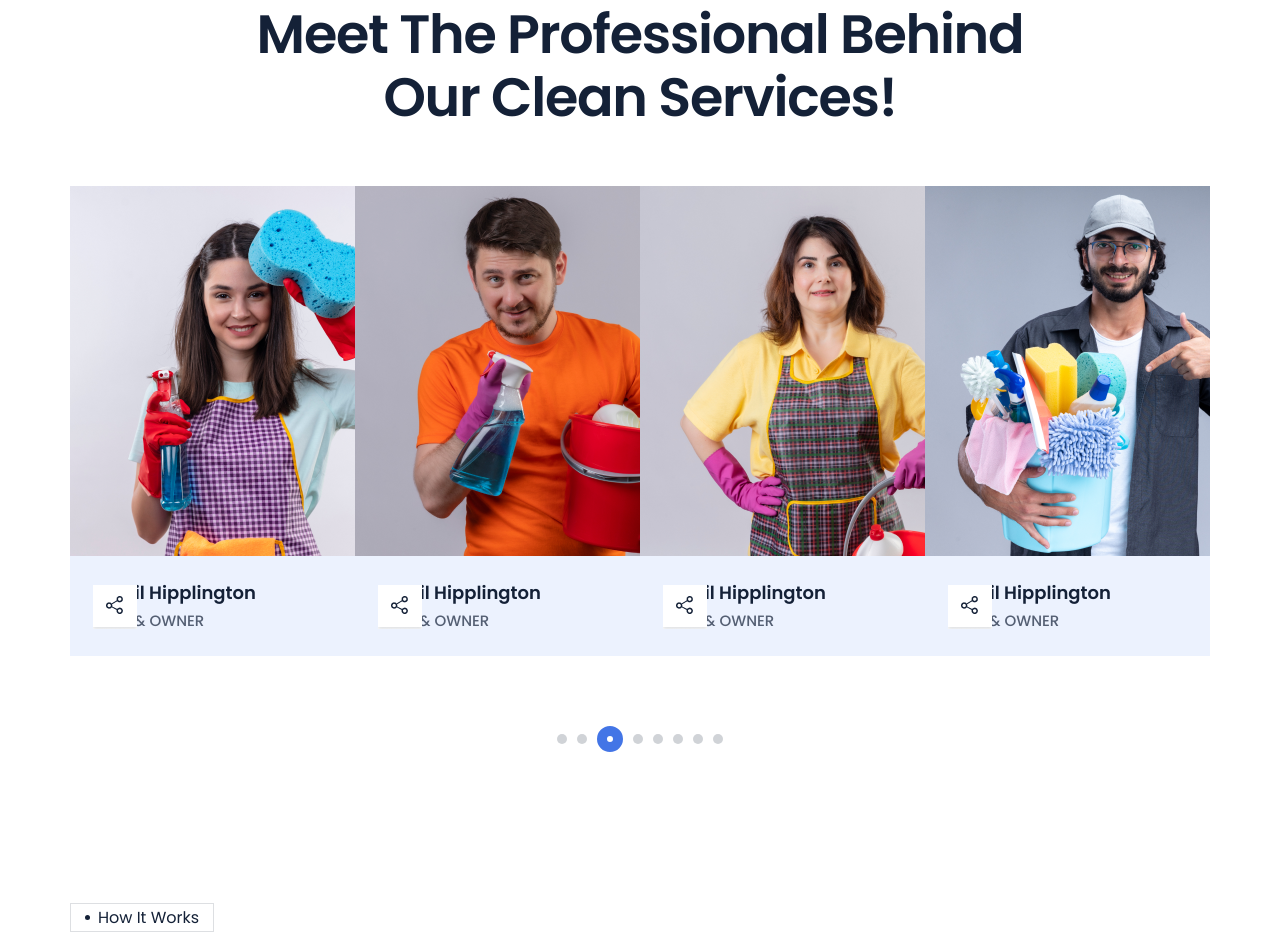
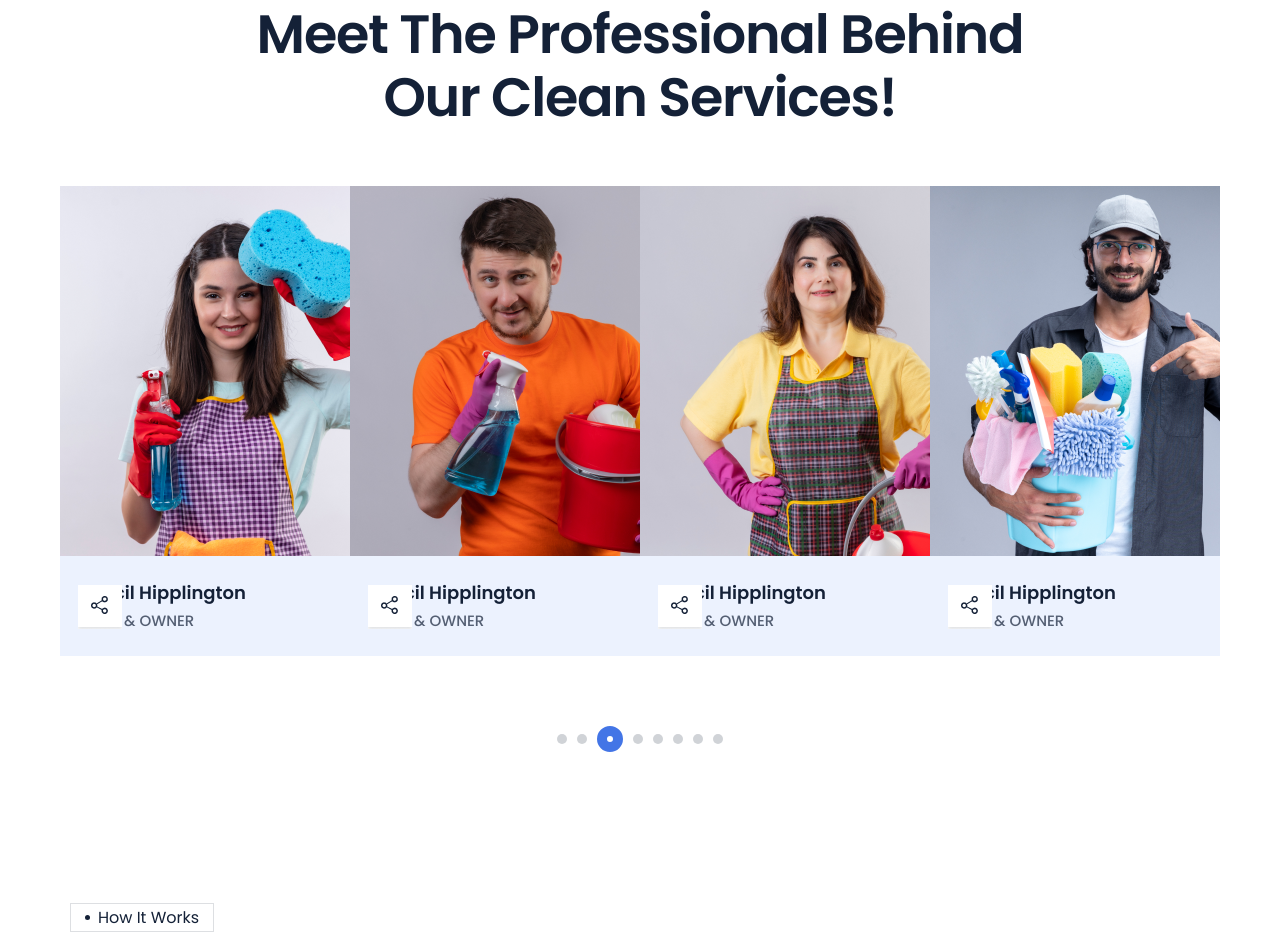
Before and after one commit to sihab934/laundre-html-template, a plain HTML site: page index.html in a window 1280 px wide. Shown: the part 4383-5333 px from the top of the page. Drawn offline with nearby package versions, Linux system fonts and the light colour scheme.

Commit message:
add one line css

```diff
--- a/css/style.css
+++ b/css/style.css
@@ -842,6 +842,9 @@ img.img_btn{
 }
 
 /*slick autoplay css*/
+.team_members .slick-list {
+    margin: 0 -10px !important;
+}
 ul.slick-dots {
     display: flex;
     justify-content: center;
```
